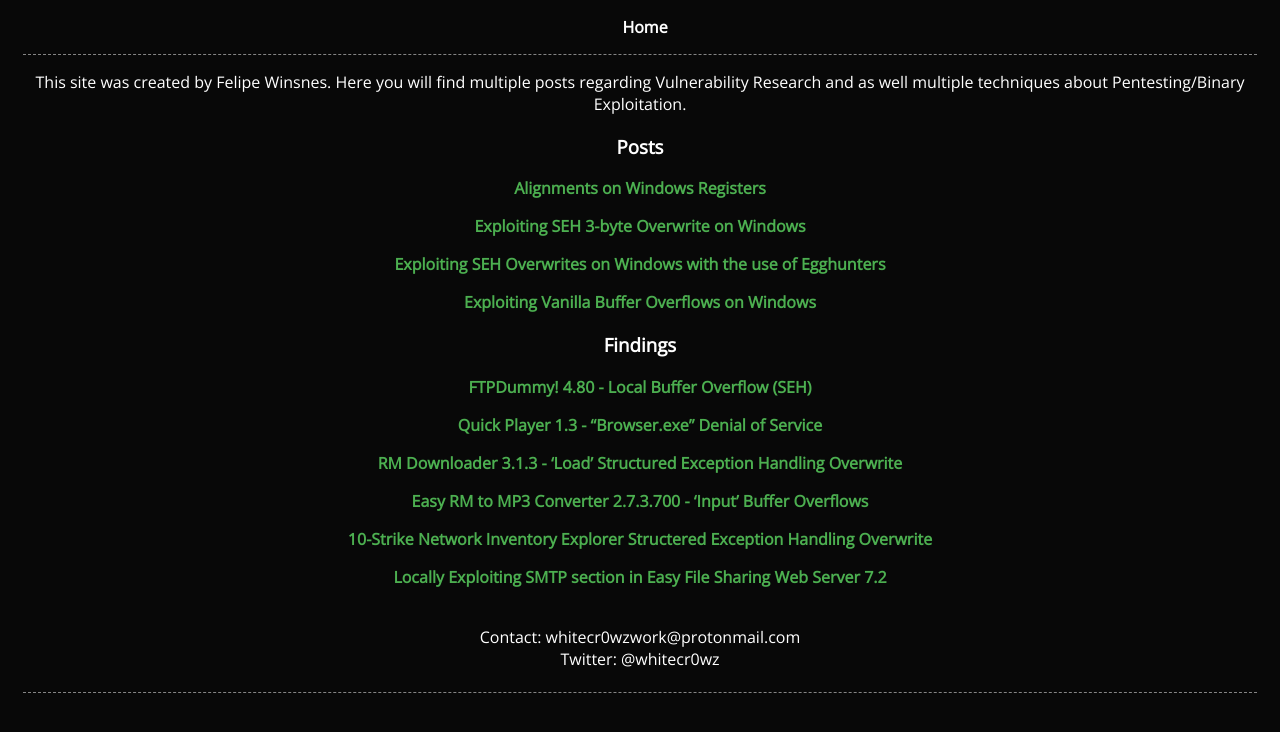
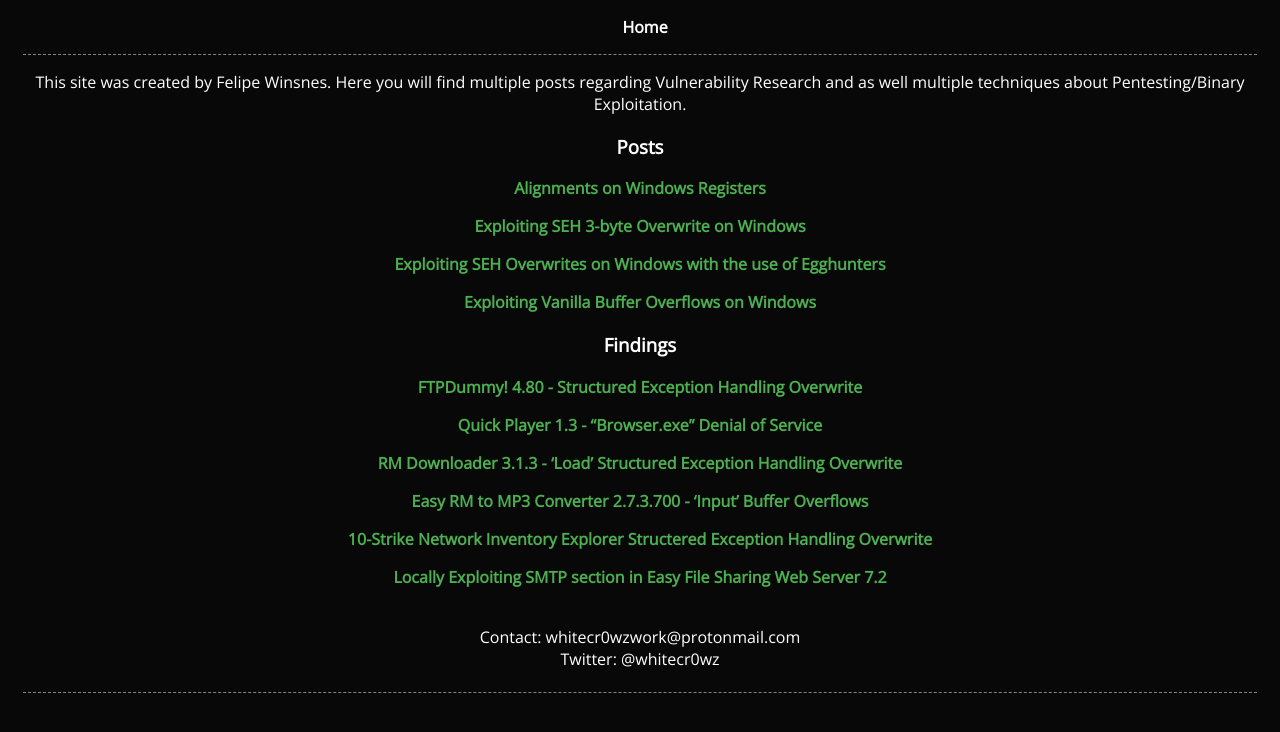
Before and after one commit to whitecr0wz/whitecr0wz.github.io, a Jekyll site: the page built from index.md, in a window 1280 px wide. Shown: the top 732 px of the page. Built offline with Jekyll 4.4.1, drawn with Linux system fonts in a browser that asks for light colours.

Commit message:
Update index.md

```diff
--- a/index.md
+++ b/index.md
@@ -16,7 +16,7 @@ This site was created by Felipe Winsnes. Here you will find multiple posts regar
 
 
 ### Findings
-[FTPDummy! 4.80 - Local Buffer Overflow (SEH)](https://whitecr0wz.github.io/posts/ftp-dummy/)
+[FTPDummy! 4.80 - Structured Exception Handling Overwrite](https://whitecr0wz.github.io/posts/ftp-dummy/)
 
 [Quick Player 1.3 - "Browser.exe" Denial of Service](https://whitecr0wz.github.io/posts/Quick-Player-Browser-dos/)
 
```
